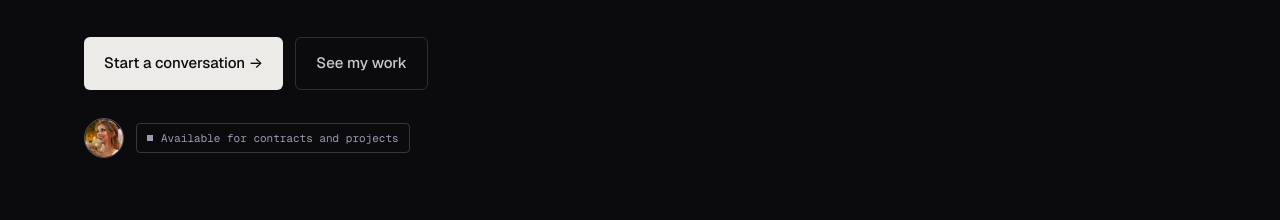
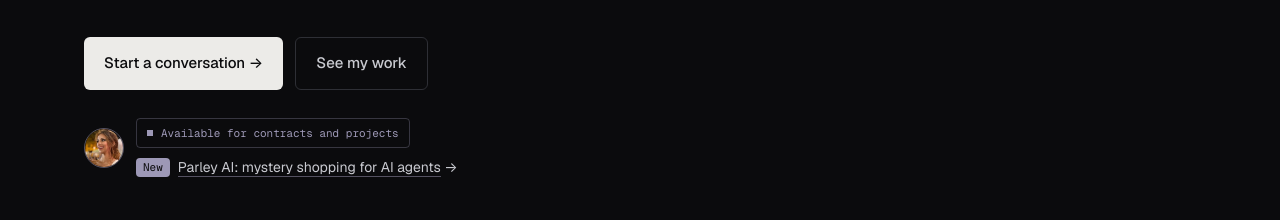
Before and after one commit to dima-alazzi/Dima.alazzi, a plain HTML site: page index.html in a window 1280 px wide. Shown: the part 432-652 px from the top of the page. Drawn offline with nearby package versions, Linux system fonts and the light colour scheme.

Commit message:
Feature Parley AI in the hero and tighten its service text
A small "New" link under the availability tag in the hero leads to the
Parley AI page, and the homepage band now uses shorter wording. The
rename note on the Parley AI page lists the new hero link.

Co-Authored-By: Claude Opus 5.5 <noreply@anthropic.com>

```diff
--- a/index.html
+++ b/index.html
@@ -95,6 +95,12 @@ header{position:sticky;top:0;z-index:50;background:rgba(11,11,13,.88);backdrop-f
 .hero-avail{display:flex;align-items:center;gap:12px;margin-top:28px}
 .hero-avail img{width:40px;height:40px;border-radius:50%;object-fit:cover;border:1px solid rgba(157,152,182,.5);flex:none}
 .hero-avail .avail{margin-top:0}
+.hero-tags{display:flex;flex-direction:column;align-items:flex-start;gap:8px}
+.hero-new{display:inline-block;font-size:14px;line-height:1.6;color:#c9cad0;text-decoration:none}
+.hero-new b{display:inline-block;margin-right:8px;vertical-align:1px;font-family:var(--mono);font-size:11px;font-weight:400;line-height:1;color:var(--ink);background:var(--accent);border-radius:4px;padding:4px 7px}
+.hero-new span{border-bottom:1px solid rgba(157,152,182,.5)}
+.hero-new:hover{color:var(--light)}
+.hero-new:hover span{border-color:var(--accent)}
 .stats{display:grid;grid-template-columns:repeat(4,1fr);margin-top:64px;border-top:1px solid var(--dark-line)}
 .stat{padding:28px 20px 0 0}
 .stat b{display:block;font-size:40px;font-weight:300;letter-spacing:-0.04em;color:var(--light);line-height:1}
@@ -509,7 +515,11 @@ footer nav{display:flex;gap:20px}
     </div>
     <div class="hero-avail">
       <img src="images/dima-alazzi.jpg" alt="Dima Alazzi" width="40" height="40">
-      <span class="avail"><i aria-hidden="true"></i>Available for contracts and projects</span>
+      <div class="hero-tags">
+        <span class="avail"><i aria-hidden="true"></i>Available for contracts and projects</span>
+        <!-- Service name "Parley AI": see the note at the top of ai-agent-evaluation.html -->
+        <a class="hero-new" href="ai-agent-evaluation.html"><b>New</b><span>Parley AI: mystery shopping for AI agents</span> →</a>
+      </div>
     </div>
     <div class="stats">
       <div class="stat"><b>10+</b><small>years shaping evidence-led decisions</small></div>
@@ -631,7 +641,7 @@ footer nav{display:flex;gap:20px}
       <div class="num">04</div>
       <div>
         <h3>Parley AI <span class="tag">New</span></h3>
-        <p>Mystery shopping for AI agents. Find out how your chatbot or agent behaves before your customers do: simulated users test it in realistic scenarios, and I confirm every finding.</p>
+        <p>Mystery shopping for AI agents. Simulated customers test your chatbot before real ones do, and I check every finding.</p>
       </div>
       <a class="tlink" href="ai-agent-evaluation.html">See how Parley AI works →</a>
     </article>
```
Also changed, not shown: ai-agent-evaluation.html (+1 -1 lines).
